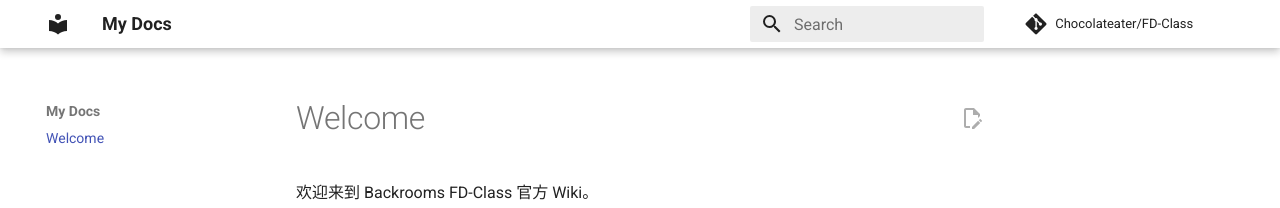
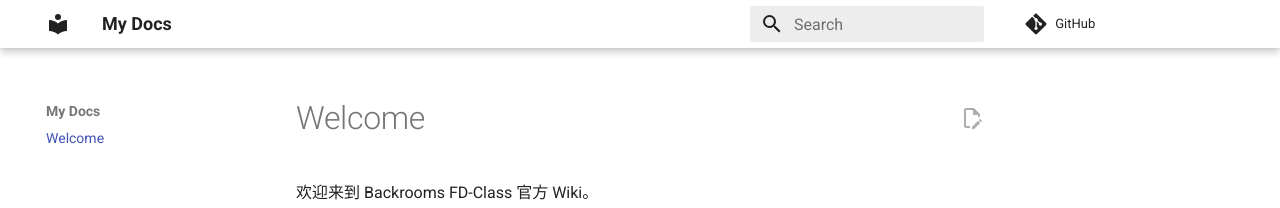
Before and after one commit to Chocolateater/FD-Class, an MkDocs documentation site: the page built from docs/index.md, in a window 1280 px wide. Shown: the top 208 px of the page. Built offline with MkDocs 1.6.1 and Material for MkDocs 9.7.7, drawn with Linux system fonts in a browser that asks for light colours; comment, search, counter and statistics services are not loaded.

Commit message:
0.1.4
？

```diff
--- a/mkdocs.yml
+++ b/mkdocs.yml
@@ -1,6 +1,5 @@
 site_name: My Docs
 repo_url: https://github.com/Chocolateater/FD-Class
-repo_name: Chocolateater/FD-Class
 edit_uri: edit/master/docs/
 theme:
   name: material
```
